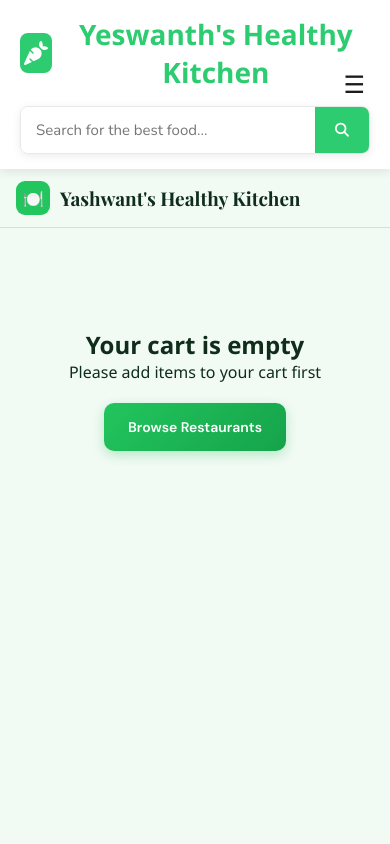
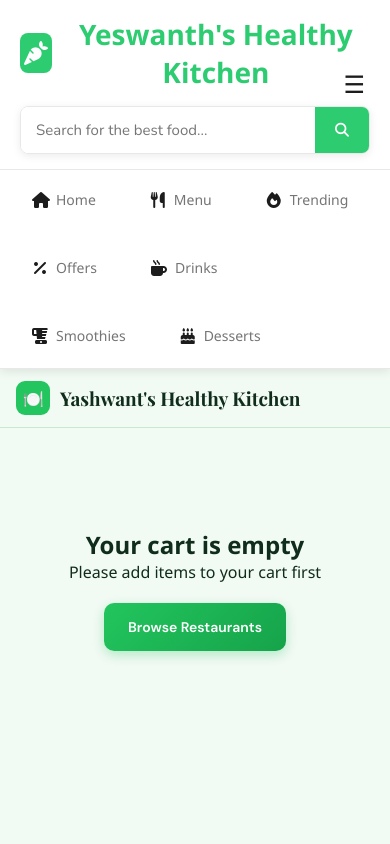
Before and after one commit to codebysumit12/yhk, a React (Create React App) app in the folder project-root/frontend/: page /app/checkout in a window 390 px wide. Shown: the top 844 px of the page. Built offline with nearby package versions, Linux system fonts and the light colour scheme; a web font is replaced by a local one.

Commit message:
fix: right-align hamburger menu on mobile, complete responsive nav updates

```diff
--- a/project-root/frontend/src/customer-view/pages/Nav.css
+++ b/project-root/frontend/src/customer-view/pages/Nav.css
@@ -1,5 +1,5 @@
 /* ========================================
-   PROFILE SECTION
+   PROFILE SECTION after push
    ======================================== */
 
 .profile-section {
@@ -307,11 +307,11 @@
   font-size: 24px;
   color: #0f2d1a;
   cursor: pointer;
-  padding: 8px ;
+  padding: 8px;
   border-radius: 8px;
   transition: all 0.3s ease;
   z-index: 1002;
-
+  margin-left: auto;
 }
 
 .hamburger-btn:hover {
@@ -501,12 +501,12 @@
 
   .header-actions {
     position: absolute;
+    right: 20px;
     top: 50%;
-    right: 20px;
     transform: translateY(-50%);
     display: flex;
     align-items: center;
-    justify-content: flex-end;
+    z-index: 1003;
   }
 
   .header-actions .profile-section,
@@ -519,6 +519,20 @@
   }
 
   .nav {
+    display: flex !important;
+    overflow-x: auto;
+    overflow-y: hidden;
+    white-space: nowrap;
+    -webkit-overflow-scrolling: touch;
+    scrollbar-width: none;
+    -ms-overflow-style: none;
+    padding: 12px 20px;
+    gap: 12px;
+    border-top: 1px solid #e8e8e8;
+    background: white;
+  }
+
+  .nav::-webkit-scrollbar {
     display: none;
   }
 
@@ -527,22 +541,29 @@
     flex-direction: row;
     align-items: center;
     justify-content: space-between;
+    gap: 12px;
     padding: 15px 20px;
     position: relative;
   }
 
-  .header-logo {
-    flex-shrink: 0;
+  .logo {
+    align-self: center;
+    font-size: 1.4rem;
   }
 
   .header-search {
     flex: 1;
-    max-width: 400px;
-    margin: 0 20px;
-    order: 2;
+    max-width: none;
+    margin: 0 100px 0 20px;
+    order: 0;
   }
 
-  /* Adjusted above in .header-top */
+  .nav a {
+    flex-shrink: 0;
+    padding: 10px 16px;
+    font-size: 13px;
+    white-space: nowrap;
+  }
 
   .profile-dropdown {
     width: 280px;
@@ -740,22 +761,27 @@
 }
 
 @media (max-width: 480px) {
+  .header-top {
+    padding: 12px 15px;
+    gap: 10px;
+  }
+
+  .logo {
+    font-size: 1.2rem;
+  }
+
   .nav {
-    gap: 5px;
-    padding: 0 10px;
+    padding: 10px 15px;
+    gap: 8px;
   }
 
   .nav a {
     font-size: 12px;
-    padding: 6px 8px;
+    padding: 8px 12px;
   }
 
   .nav a i {
     font-size: 12px;
-  }
-
-  .track-order-nav i {
-    font-size: 14px !important;
   }
 }
 
```
Also changed, not shown: 1 other file (tests, documents, lock files or other folders).
